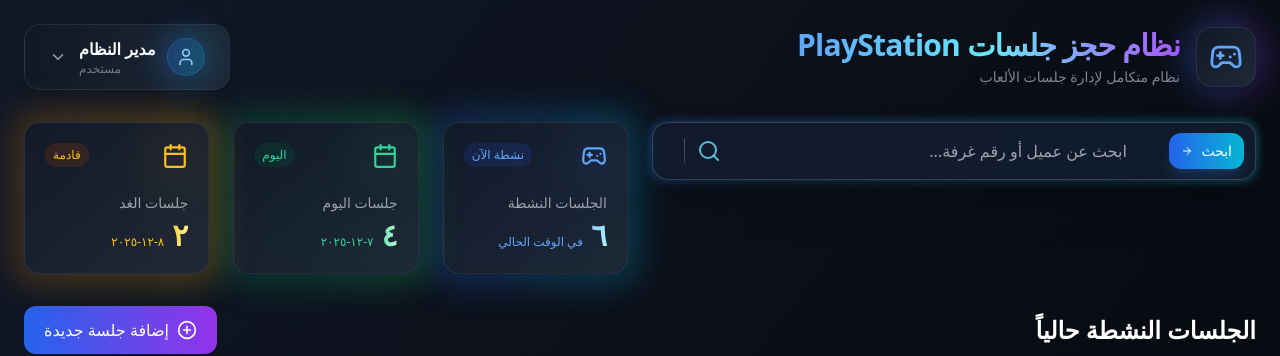
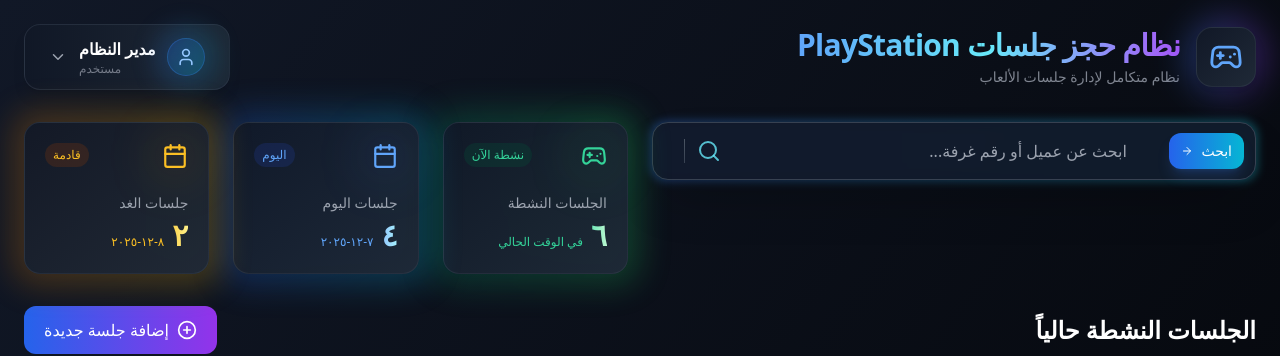
Before and after one commit to NileMind-Team/playstation, a React (Create React App) app: page / in a window 1280 px wide. Shown: the top 356 px of the page. Built offline with nearby package versions, Linux system fonts and the light colour scheme; no server answers; sample sign-in values are in the browser's storage.

Commit message:
`Updated StatsCards component with new color scheme`

```diff
--- a/src/components/StatsCards.jsx
+++ b/src/components/StatsCards.jsx
@@ -11,14 +11,14 @@
   return (
     <div className="grid grid-cols-2 md:grid-cols-3 gap-6 flex-1">
       <div className="group relative">
-        <div className="absolute -inset-3 bg-gradient-to-r from-blue-600 to-cyan-500 rounded-3xl blur-lg opacity-25 group-hover:opacity-35 transition duration-500"></div>
-        <div className="relative bg-gradient-to-br from-gray-900/95 to-gray-800/95 p-5 rounded-2xl border border-gray-700/50 backdrop-blur-sm hover:shadow-[0_8px_16px_-3px_rgba(59,130,246,0.15)] transition-all duration-300 hover:scale-[1.02] hover:border-blue-500/30">
+        <div className="absolute -inset-3 bg-gradient-to-r from-emerald-600 to-green-500 rounded-3xl blur-lg opacity-25 group-hover:opacity-35 transition duration-500"></div>
+        <div className="relative bg-gradient-to-br from-gray-900/95 to-gray-800/95 p-5 rounded-2xl border border-gray-700/50 backdrop-blur-sm hover:shadow-[0_8px_16px_-3px_rgba(34,197,94,0.15)] transition-all duration-300 hover:scale-[1.02] hover:border-green-500/30">
           <div className="flex items-start justify-between">
             <div className="relative">
-              <div className="absolute -inset-3 bg-blue-500/10 rounded-full blur-xl"></div>
-              <Gamepad2 className="relative text-blue-400" size={26} />
+              <div className="absolute -inset-3 bg-green-500/10 rounded-full blur-xl"></div>
+              <Gamepad2 className="relative text-emerald-400" size={26} />
             </div>
-            <div className="text-xs text-blue-400 bg-blue-900/30 px-2 py-1 rounded-full">
+            <div className="text-xs text-emerald-400 bg-emerald-900/30 px-2 py-1 rounded-full">
               نشطة الآن
             </div>
           </div>
@@ -26,24 +26,24 @@
           <div className="mt-6">
             <p className="text-gray-400 text-sm mb-1">الجلسات النشطة</p>
             <div className="flex items-baseline gap-2">
-              <p className="text-3xl font-bold bg-gradient-to-r from-blue-300 to-cyan-200 bg-clip-text text-transparent">
+              <p className="text-3xl font-bold bg-gradient-to-r from-emerald-300 to-green-200 bg-clip-text text-transparent">
                 {toArabicNumbers(activeSessionsCount)}
               </p>
-              <span className="text-xs text-blue-400">في الوقت الحالي</span>
+              <span className="text-xs text-emerald-400">في الوقت الحالي</span>
             </div>
           </div>
         </div>
       </div>
 
       <div className="group relative">
-        <div className="absolute -inset-3 bg-gradient-to-r from-emerald-600 to-green-500 rounded-3xl blur-lg opacity-25 group-hover:opacity-35 transition duration-500"></div>
-        <div className="relative bg-gradient-to-br from-gray-900/95 to-gray-800/95 p-5 rounded-2xl border border-gray-700/50 backdrop-blur-sm hover:shadow-[0_8px_16px_-3px_rgba(34,197,94,0.15)] transition-all duration-300 hover:scale-[1.02] hover:border-green-500/30">
+        <div className="absolute -inset-3 bg-gradient-to-r from-blue-600 to-cyan-500 rounded-3xl blur-lg opacity-25 group-hover:opacity-35 transition duration-500"></div>
+        <div className="relative bg-gradient-to-br from-gray-900/95 to-gray-800/95 p-5 rounded-2xl border border-gray-700/50 backdrop-blur-sm hover:shadow-[0_8px_16px_-3px_rgba(59,130,246,0.15)] transition-all duration-300 hover:scale-[1.02] hover:border-blue-500/30">
           <div className="flex items-start justify-between">
             <div className="relative">
-              <div className="absolute -inset-3 bg-green-500/10 rounded-full blur-xl"></div>
-              <Calendar className="relative text-emerald-400" size={26} />
+              <div className="absolute -inset-3 bg-blue-500/10 rounded-full blur-xl"></div>
+              <Calendar className="relative text-blue-400" size={26} />
             </div>
-            <div className="text-xs text-emerald-400 bg-emerald-900/30 px-2 py-1 rounded-full">
+            <div className="text-xs text-blue-400 bg-blue-900/30 px-2 py-1 rounded-full">
               اليوم
             </div>
           </div>
@@ -51,12 +51,10 @@
           <div className="mt-6">
             <p className="text-gray-400 text-sm mb-1">جلسات اليوم</p>
             <div className="flex items-baseline gap-2">
-              <p className="text-3xl font-bold bg-gradient-to-r from-emerald-300 to-green-200 bg-clip-text text-transparent">
+              <p className="text-3xl font-bold bg-gradient-to-r from-blue-300 to-cyan-200 bg-clip-text text-transparent">
                 {toArabicNumbers(todaySessions)}
               </p>
-              <span className="text-xs text-emerald-400">
-                {getCurrentDate()}
-              </span>
+              <span className="text-xs text-blue-400">{getCurrentDate()}</span>
             </div>
           </div>
         </div>
```
